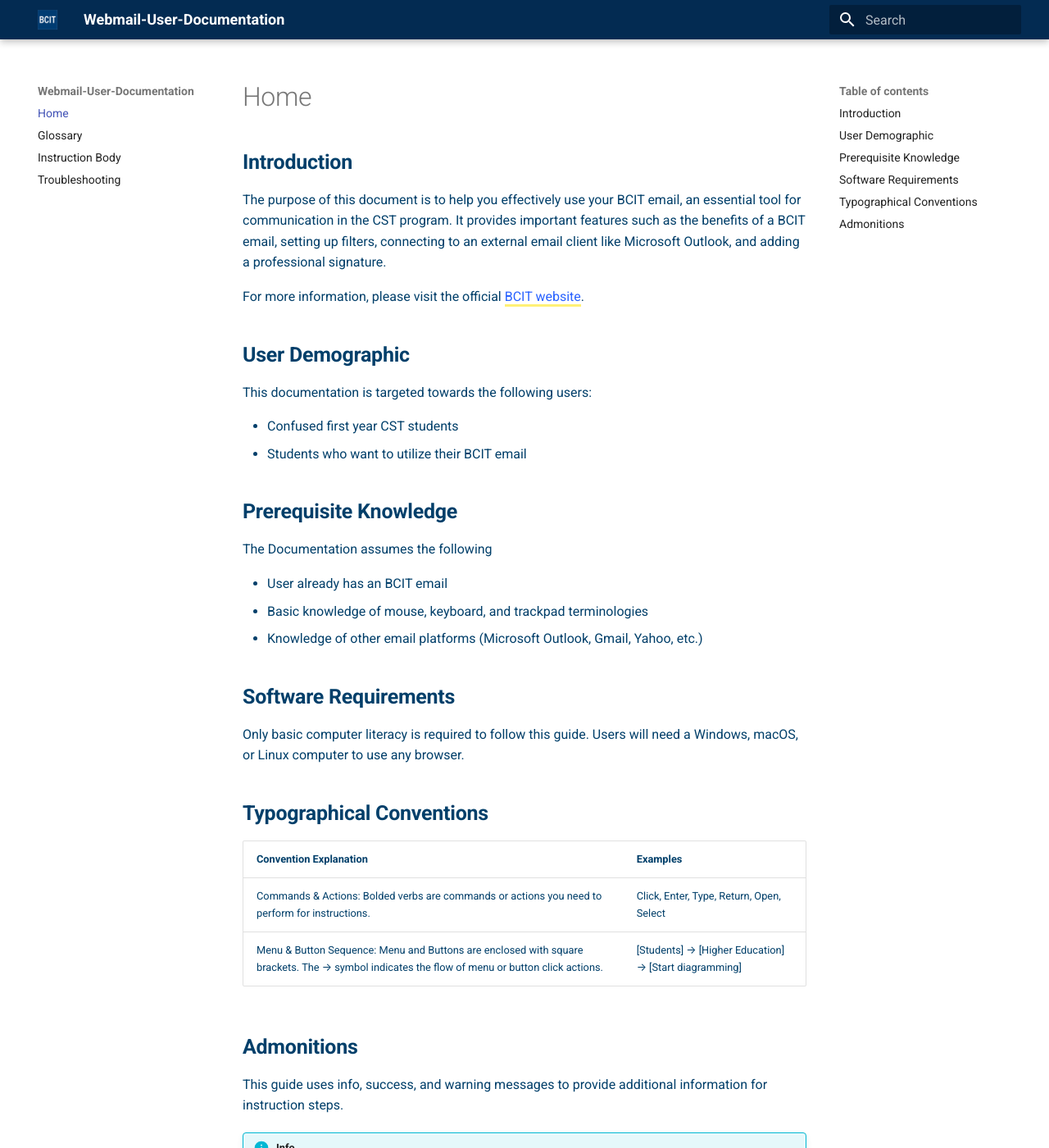
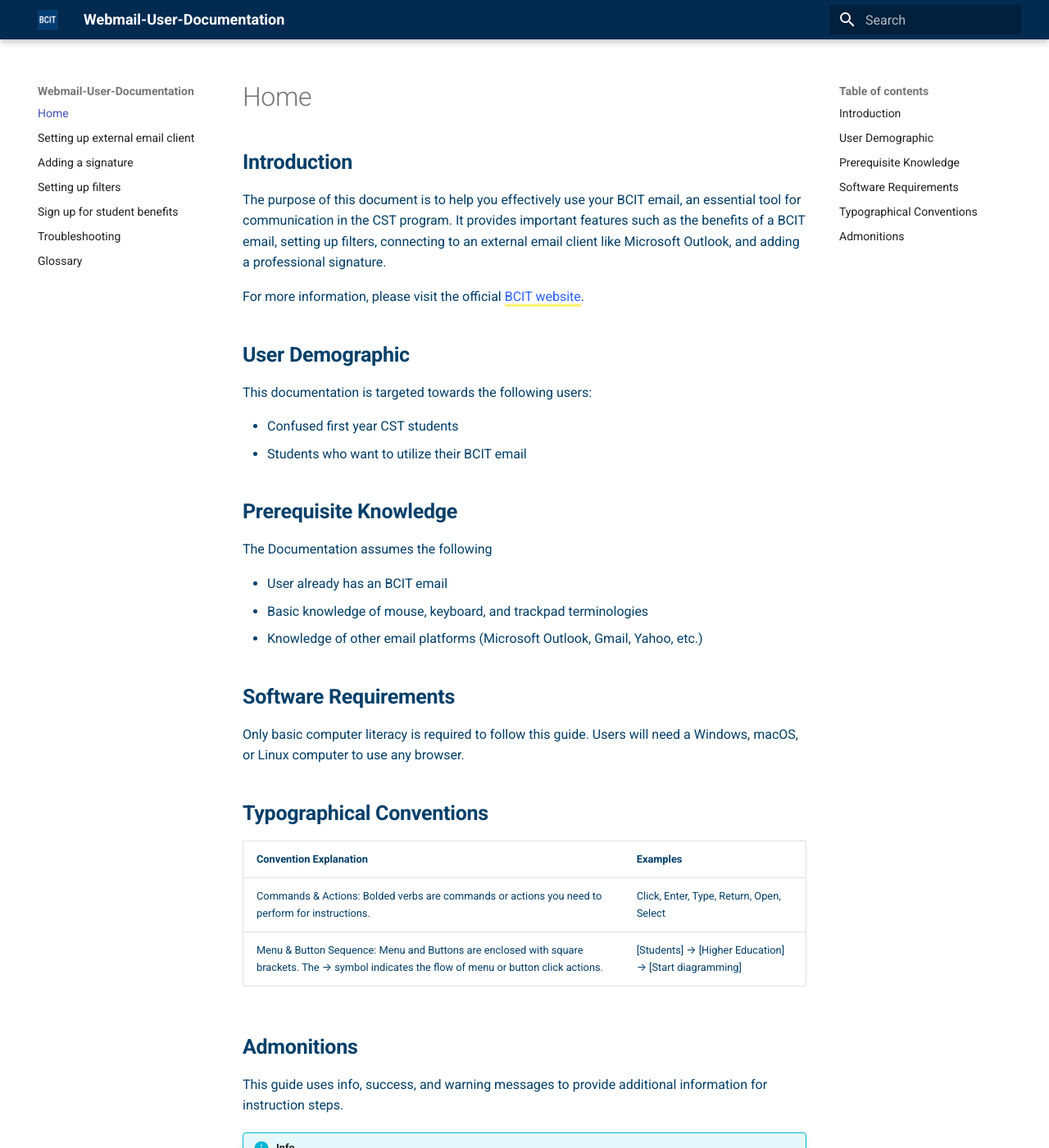
Before and after one commit to CJMCarlos/Webmail-User-Documentation, an MkDocs documentation site: the page built from docs/index.md, in a window 1280 px wide and 1400 px high. Shown: the whole window at 82% size. Built offline with MkDocs 1.6.1 and Material for MkDocs 9.7.7, drawn with Linux system fonts in a browser that asks for light colours.

Commit message:
Add relevant content tabs + yellow underline

```diff
--- a/docs/stylesheet/extra.css
+++ b/docs/stylesheet/extra.css
@@ -1,4 +1,4 @@
-/* BCIT HEADER COLOUR FOR .YML ONLY */
+/* BCIT HEADER COLOUR FOR .YML*/
 [data-md-color-scheme="header1"] {
   --md-primary-fg-color: #032b52;
   --md-primary-fg-color--light: #032b52;
@@ -23,3 +23,20 @@
   color: #013f6a;
   border-bottom-color: #013f6a;
 }
+
+/* .md-nav__link {
+  display: inline-block;
+} */
+
+/* CONTENT TAB SPACING FOR YELLOW UNDERLINE */
+.md-nav__link {
+  border-bottom: 3px solid transparent;
+}
+
+/* CONTENT TAB UNDERLINE HOVER */
+.md-nav__link:hover {
+  color: currentColor !important;
+  border-bottom: 3px solid #fff176;
+}
+
+/* I don't like how the text is blue when hovered over. I want it to be the same coloured text with the yellow underline */
--- a/mkdocs.yml
+++ b/mkdocs.yml
@@ -1,11 +1,20 @@
 site_name: Webmail-User-Documentation
 site_url: https://mydomain.org/Webmail-User-Documentation
+
+nav:
+  - Home: index.md
+  - Setting up external email client: Setting up external email client.md
+  - Adding a signature: Adding a signature.md
+  - Setting up filters: Setting up filters.md
+  - Sign up for student benefits: Sign up for student benefits.md
+  - Troubleshooting: Troubleshooting.md
+  - Glossary: Glossary.md
+
 theme:
   name: material
   palette:
     scheme: header1
     primary: indigo
-    accent: yellow
 
   logo: assets/channels4_profile.jpg
   favicon: assets/channels4_profile.jpg
@@ -16,6 +25,8 @@ markdown_extensions:
   - pymdownx.details
   - pymdownx.superfences
   - tables
+  - pymdownx.tabbed:
+      alternate_style: true
 
 extra_css:
   - stylesheet/extra.css
```
Also changed, not shown: docs/Adding a signature.md (added), docs/Instruction Body.md (deleted), docs/Setting up external email client.md (added), docs/Setting up filters.md (added), docs/Sign up for student benefits.md (added).
